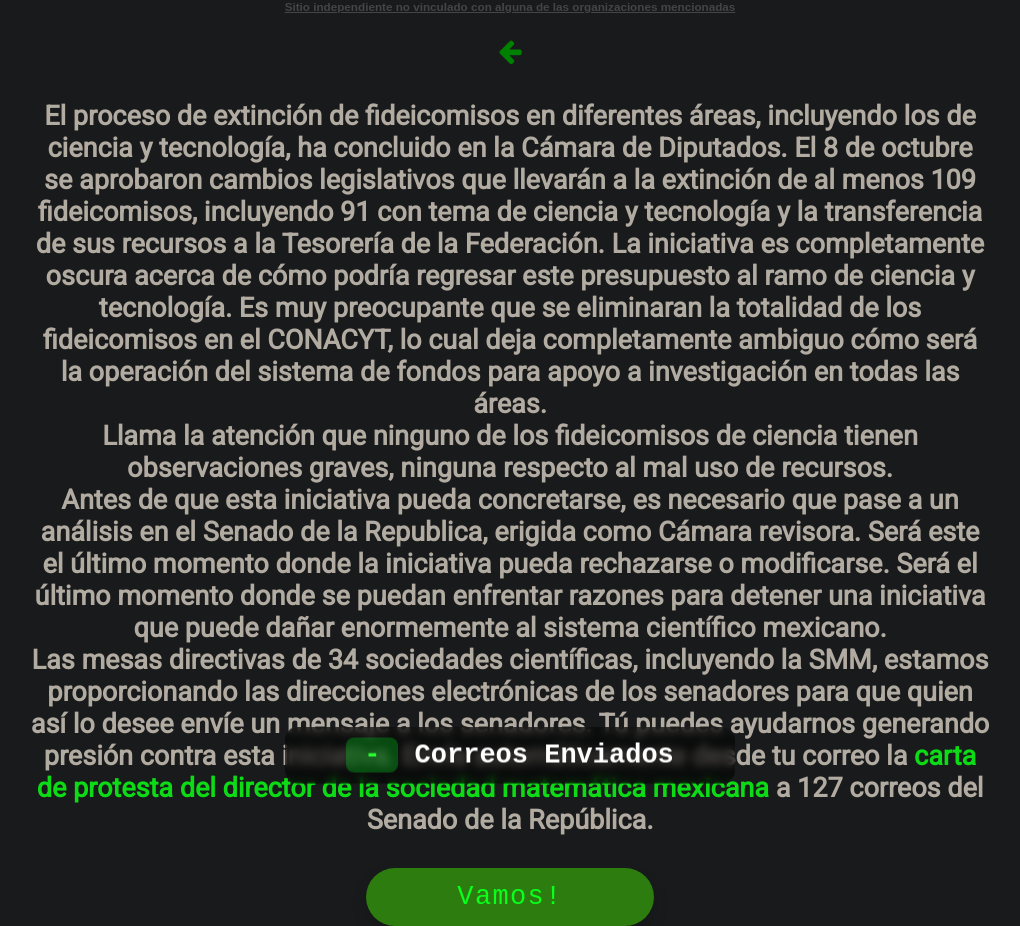
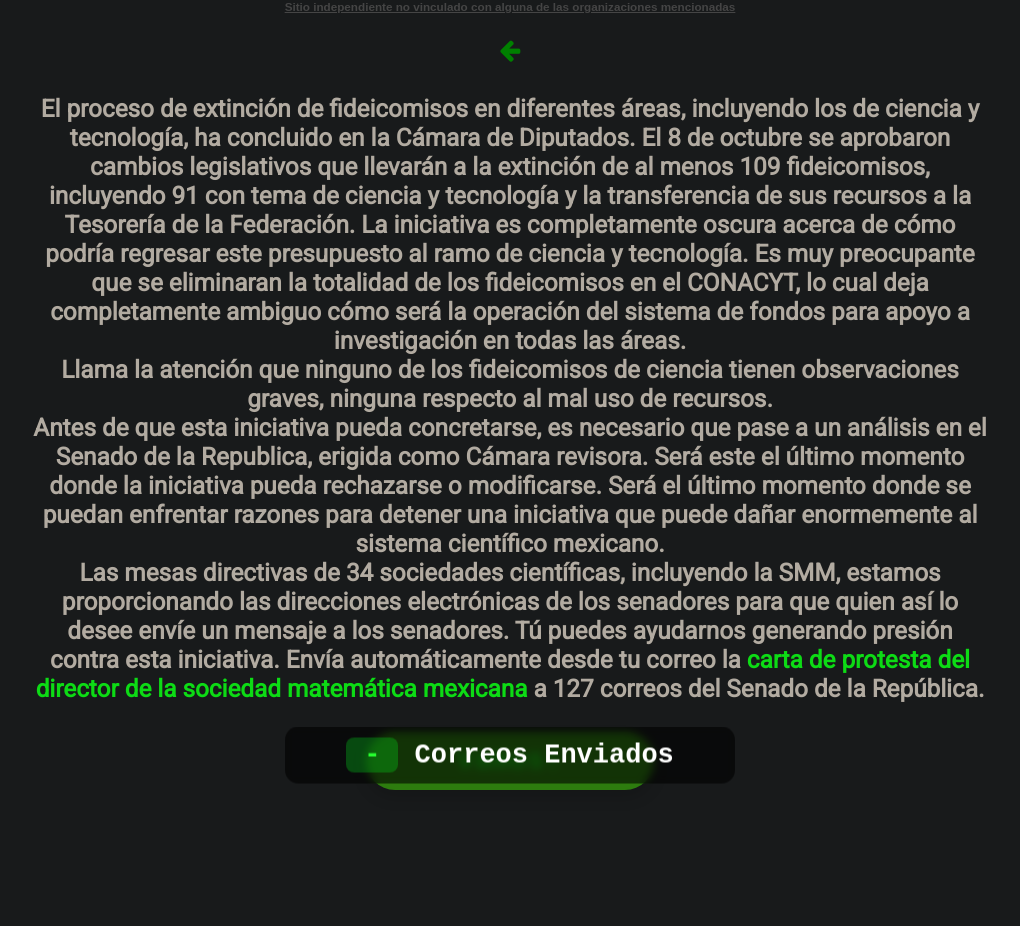
Before and after one commit to asim-v/diputados, a plain HTML site: page animated-mail-button/animated-mail/help.html in a window 1280 px wide. Shown: the whole page, without its empty margins (130-1150 px from the left). After the commit the page ends 800 px from the top, so only its background shows below. Drawn offline with Linux system fonts and the light colour scheme; no server answers.

Commit message:
v2 ready

```diff
--- a/animated-mail-button/animated-mail/help.html
+++ b/animated-mail-button/animated-mail/help.html
@@ -23,7 +23,7 @@
          <div class="icon-fix"></div>
       </div>
    </div>
-   <div class='home ' style="top: 5vh;">
+   <div class='home ' style="top: 5vh;font-size: 27px;">
       <a href="index.html"><i class="fa fa-arrow-left"  style="color: green;"></i></a><br><br>
 
       El proceso de extinción de fideicomisos en diferentes áreas, incluyendo los de ciencia y tecnología, ha concluido en la Cámara de Diputados. El 8 de octubre se aprobaron cambios legislativos que llevarán a la extinción de al menos 109 fideicomisos, incluyendo 91 con tema de ciencia y tecnología y la transferencia de sus recursos a la Tesorería de la Federación. La iniciativa es completamente oscura acerca de cómo podría regresar este presupuesto al ramo de ciencia y tecnología. Es muy preocupante que se eliminaran la totalidad de los fideicomisos en el CONACYT, lo cual deja completamente ambiguo cómo será la operación del sistema de fondos para apoyo a investigación en todas las áreas.
```
